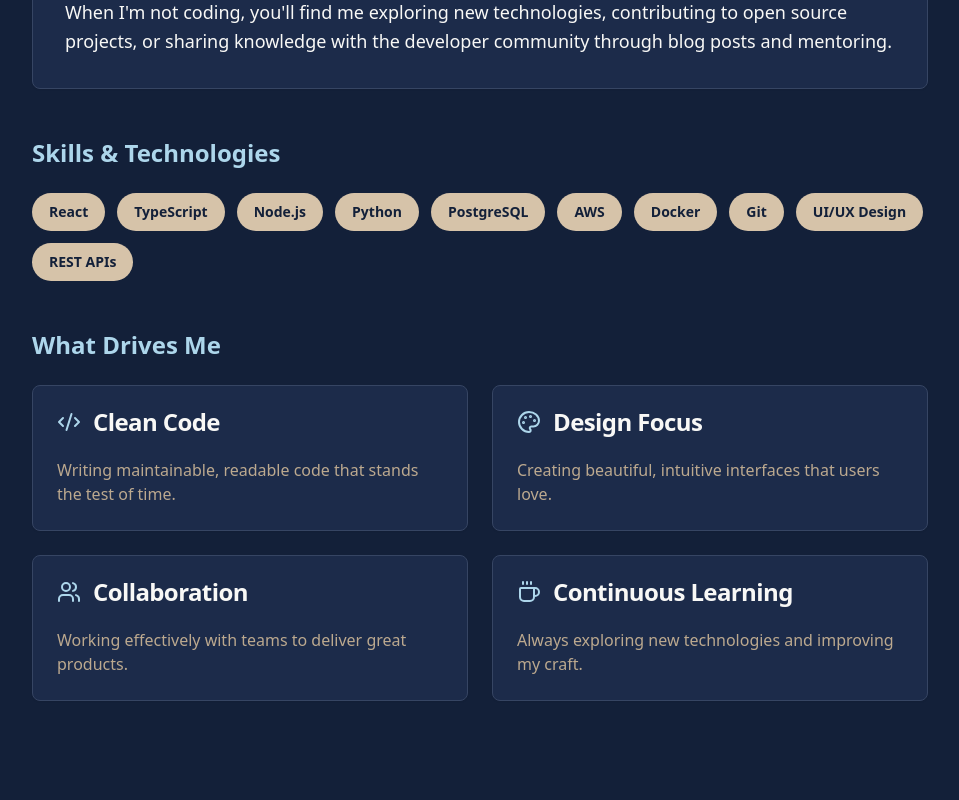
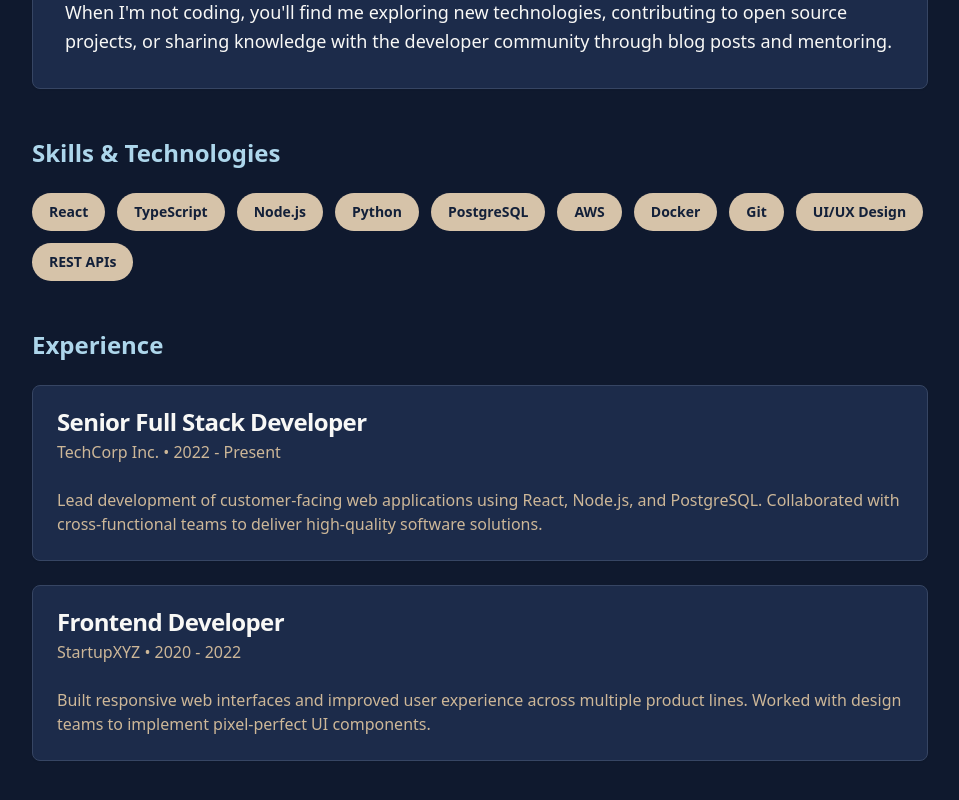
Before and after one commit to gerry-montemayor/portfolio, a React (Vite) app: page /about in a window 1280 px wide. Shown: the part 500-1300 px from the top of the page, without its empty margins (160-1119 px from the left). Before the commit the page ends 1249 px from the top, so only its background shows below. Built offline with nearby package versions, Linux system fonts and the light colour scheme.

Commit message:
Refactor website content and styling
- Change the portfolio title to "GM".
- Darken the dark blue background color.
- Adjust text colors to use more tan.
- Add job experience to the about section.
- Remove the "what drives me" section.
- Increase the size of social media icons.

```diff
--- a/src/components/Navigation.tsx
+++ b/src/components/Navigation.tsx
@@ -6,7 +6,7 @@ const Navigation = () => {
       <div className="container mx-auto px-6 py-4">
         <div className="flex justify-between items-center">
           <NavLink to="/" className="text-xl font-bold text-primary">
-            Portfolio
+            GM
           </NavLink>
           <div className="flex space-x-8">
             <NavLink
--- a/src/index.css
+++ b/src/index.css
@@ -6,9 +6,9 @@
 
 @layer base {
   :root {
-    /* Base colors - Dark blue background */
-    --background: 220 50% 15%;
-    --foreground: 40 15% 97%;
+    /* Base colors - Darker blue background */
+    --background: 220 50% 12%;
+    --foreground: 35 35% 75%;
 
     /* Card colors */
     --card: 220 45% 20%;
@@ -28,7 +28,7 @@
 
     /* Muted colors - Tan tones */
     --muted: 220 40% 25%;
-    --muted-foreground: 35 25% 65%;
+    --muted-foreground: 35 35% 70%;
 
     /* Accent - Off white */
     --accent: 40 15% 90%;
--- a/src/pages/About.tsx
+++ b/src/pages/About.tsx
@@ -1,34 +1,10 @@
 import { Card, CardContent, CardHeader, CardTitle } from "@/components/ui/card";
 import { Badge } from "@/components/ui/badge";
-import { Code2, Palette, Users, Coffee } from "lucide-react";
 
 const About = () => {
   const skills = [
     "React", "TypeScript", "Node.js", "Python", "PostgreSQL",
     "AWS", "Docker", "Git", "UI/UX Design", "REST APIs"
-  ];
-
-  const values = [
-    {
-      icon: Code2,
-      title: "Clean Code",
-      description: "Writing maintainable, readable code that stands the test of time."
-    },
-    {
-      icon: Palette,
-      title: "Design Focus",
-      description: "Creating beautiful, intuitive interfaces that users love."
-    },
-    {
-      icon: Users,
-      title: "Collaboration",
-      description: "Working effectively with teams to deliver great products."
-    },
-    {
-      icon: Coffee,
-      title: "Continuous Learning",
-      description: "Always exploring new technologies and improving my craft."
-    }
   ];
 
   return (
@@ -85,23 +61,34 @@ const About = () => {
           </div>
         </div>
 
-        {/* Values */}
+        {/* Experience */}
         <div>
-          <h2 className="text-2xl font-bold text-primary mb-6">What Drives Me</h2>
-          <div className="grid md:grid-cols-2 gap-6">
-            {values.map((value) => (
-              <Card key={value.title}>
-                <CardHeader>
-                  <CardTitle className="flex items-center gap-3">
-                    <value.icon className="h-6 w-6 text-primary" />
-                    {value.title}
-                  </CardTitle>
-                </CardHeader>
-                <CardContent>
-                  <p className="text-muted-foreground">{value.description}</p>
-                </CardContent>
-              </Card>
-            ))}
+          <h2 className="text-2xl font-bold text-primary mb-6">Experience</h2>
+          <div className="space-y-6">
+            <Card>
+              <CardHeader>
+                <CardTitle>Senior Full Stack Developer</CardTitle>
+                <p className="text-muted-foreground">TechCorp Inc. • 2022 - Present</p>
+              </CardHeader>
+              <CardContent>
+                <p className="text-muted-foreground">
+                  Lead development of customer-facing web applications using React, Node.js, and PostgreSQL.
+                  Collaborated with cross-functional teams to deliver high-quality software solutions.
+                </p>
+              </CardContent>
+            </Card>
+            <Card>
+              <CardHeader>
+                <CardTitle>Frontend Developer</CardTitle>
+                <p className="text-muted-foreground">StartupXYZ • 2020 - 2022</p>
+              </CardHeader>
+              <CardContent>
+                <p className="text-muted-foreground">
+                  Built responsive web interfaces and improved user experience across multiple product lines.
+                  Worked with design teams to implement pixel-perfect UI components.
+                </p>
+              </CardContent>
+            </Card>
           </div>
         </div>
       </div>
--- a/src/pages/Home.tsx
+++ b/src/pages/Home.tsx
@@ -11,7 +11,7 @@ const Home = () => {
           <div className="space-y-8">
             <div className="space-y-4">
               <h1 className="text-5xl md:text-6xl font-bold text-primary">
-                Hello, I'm Alex
+                Hello, I'm Gerry
               </h1>
               <h2 className="text-2xl md:text-3xl text-muted-foreground">
                 Full Stack Developer
@@ -38,13 +38,13 @@ const Home = () => {
 
             <div className="flex gap-4 pt-4">
               <Button variant="ghost" size="icon">
-                <Github className="h-5 w-5" />
+                <Github className="h-6 w-6" />
               </Button>
               <Button variant="ghost" size="icon">
-                <Linkedin className="h-5 w-5" />
+                <Linkedin className="h-6 w-6" />
               </Button>
               <Button variant="ghost" size="icon">
-                <Mail className="h-5 w-5" />
+                <Mail className="h-6 w-6" />
               </Button>
             </div>
           </div>
```
